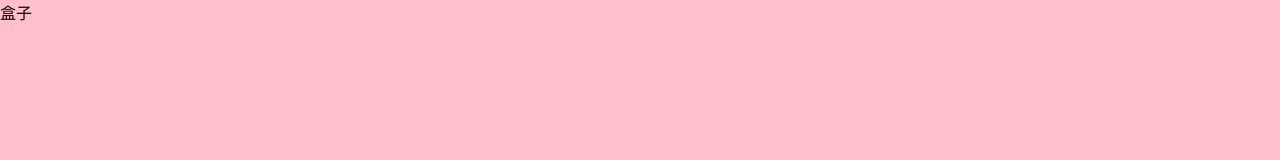
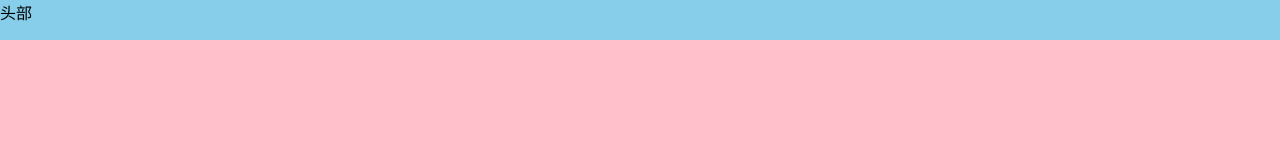
Before and after one commit to yanruyu0524/name, a plain HTML site: page src/index.html in a window 1280 px wide. Drawn offline with Linux system fonts and the light colour scheme.

Commit message:
头部完成

```diff
--- a/src/css/index.css
+++ b/src/css/index.css
@@ -14,3 +14,9 @@ body,
 .wrap {
     background: pink;
 }
+
+header {
+    width: 100%;
+    height: 40px;
+    background: skyblue;
+}
--- a/src/index.html
+++ b/src/index.html
@@ -11,7 +11,7 @@
 
 <body>
     <div class="wrap">
-        盒子
+        <header>头部</header>
     </div>
     <script src='js/index.js'></script>
 </body>
```
